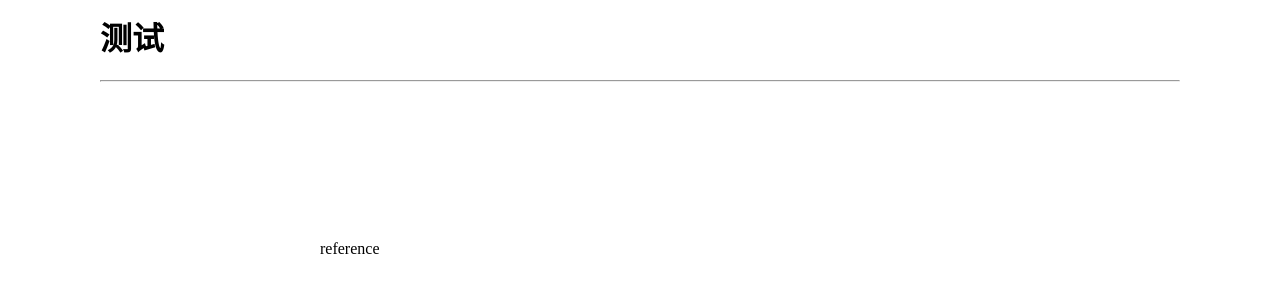
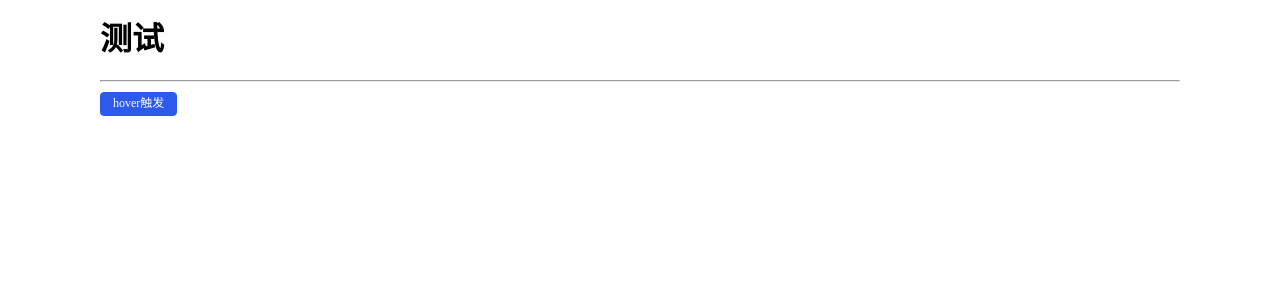
Before and after one commit to WebZ66/yk-design, a Vue app in the folder yk-design-ui/: page /test in a window 1280 px wide. Shown: the top 300 px of the page. Built offline with nearby package versions, Linux system fonts and the light colour scheme.

Commit message:
fix:修复popover点击异常问题

```diff
--- /dev/null
+++ b/yk-design-ui/src/components/popover/src/index.ts
@@ -0,0 +1,5 @@
+import Popover from './popover.vue'
+import { withInstall } from '@/utils'
+export const YkPopover = withInstall(Popover)
+
+export default YkPopover
--- a/yk-design-ui/src/components/popover/src/popover.vue
+++ b/yk-design-ui/src/components/popover/src/popover.vue
@@ -1,7 +1,7 @@
 <template>
   <div class="main" :x-placement="props.placement" v-on="outerEvents">
     <div data-reference="reference" ref="reference">
-      <slot name="reference">reference</slot>
+      <slot name="reference"></slot>
     </div>
     <div ref="floating" v-if="show" :style="floatingStyles">
       <div
@@ -24,7 +24,7 @@
 </template>
 <script lang="ts" setup>
 import { arrow, useFloating, offset, flip, shift } from '@floating-ui/vue'
-import { onMounted, ref, watch, reactive } from 'vue'
+import { onMounted, ref, watch, reactive, useSlots } from 'vue'
 import type { PopoverProps, PopoverEmit } from './popover'
 import '../style/index'
 const reference = ref(null)
@@ -35,6 +35,8 @@ const props = withDefaults(defineProps<PopoverProps>(), {
   width: '150px',
   trigger: 'click',
 })
+const $slot = useSlots()
+
 const $emit = defineEmits<PopoverEmit>()
 const show = ref(false)
 const outerEvents = reactive<Record<string, any>>({})
@@ -44,8 +46,9 @@ function attachEvents() {
     outerEvents['mouseleave'] = hidePopover
   } else {
     outerEvents['click'] = (e: Event) => {
-      const element = e.target as HTMLDivElement
-      if (element.dataset.reference) {
+      const element = e.target as any
+      const parentNode = element.parentNode as HTMLDivElement
+      if (parentNode!.dataset.reference) {
         show.value = !show.value
         if (show.value) {
           $emit('show')
--- a/yk-design-ui/src/components/popover/style/popover.scss
+++ b/yk-design-ui/src/components/popover/style/popover.scss
@@ -1,7 +1,6 @@
 .main {
-  position: absolute;
-  top: 30%;
-  left: 25%;
+  position: relative;
+  width: fit-content;
 }
 
 .content {
@@ -21,18 +20,17 @@
   word-break: break-all;
 }
 
-.content[x-placement^="bottom"] {
+.content[x-placement^='bottom'] {
   margin-top: 12px;
 }
 
-.content[x-placement^="right"] {
+.content[x-placement^='right'] {
   margin-left: 12px;
 }
 
-.content[x-placement^="left"] {
+.content[x-placement^='left'] {
   margin-right: 12px;
 }
-
 
 .arrow {
   width: 0;
@@ -40,10 +38,9 @@
   border-width: 6px;
   border-style: solid;
   border-color: transparent;
-
 }
 
-.arrow[x-placement^="top"] {
+.arrow[x-placement^='top'] {
   bottom: 8px;
   border-top-color: #fff;
   border-bottom-width: 0;
--- a/yk-design-ui/src/components/test/src/TestVue.vue
+++ b/yk-design-ui/src/components/test/src/TestVue.vue
@@ -45,6 +45,19 @@
     <div title="yk-tooltip">
       <YkTooltip content="测试上方文本" placement="top"> top </YkTooltip>
       <YkTooltip content="测试下方文本" placement="bottom"> bottom </YkTooltip>
+    </div>
+    <hr />
+
+    <div title="yk-popover">
+      <YkPopover>
+        <div>title</div>
+        <template #reference><YkButton>hover触发</YkButton></template>
+      </YkPopover>
+
+      <YkPopover :trigger="'hover'" :placement="'right'">
+        <div>title</div>
+        <template #reference><YkButton>click触发</YkButton></template>
+      </YkPopover>
     </div>
     <hr />
     <div title="yk-switch">
--- a/yk-design-ui/src/plugins/gloablComponent.ts
+++ b/yk-design-ui/src/plugins/gloablComponent.ts
@@ -1,3 +1,4 @@
+import { YkPopover } from '@/components/popover/src/index'
 import { YkCheckbox } from '@/components/checkbox/src'
 import { YkTooltip } from '@/components/tooltip/src/index'
 import { YkInput } from './../components/input/src/index'
@@ -24,6 +25,7 @@ const components: Component = {
   YkInput,
   YkTooltip,
   YkCheckbox,
+  YkPopover,
 }
 
 export default {
--- a/yk-design-ui/src/views/Test/index.vue
+++ b/yk-design-ui/src/views/Test/index.vue
@@ -1,7 +1,8 @@
 <template>
   <div>
-    <YkPopover @show="handleShow">
-      <YkButton>第一个按钮</YkButton>
+    <YkPopover>
+      <div>title</div>
+      <template #reference><YkButton>hover触发</YkButton></template>
     </YkPopover>
   </div>
 </template>
```
